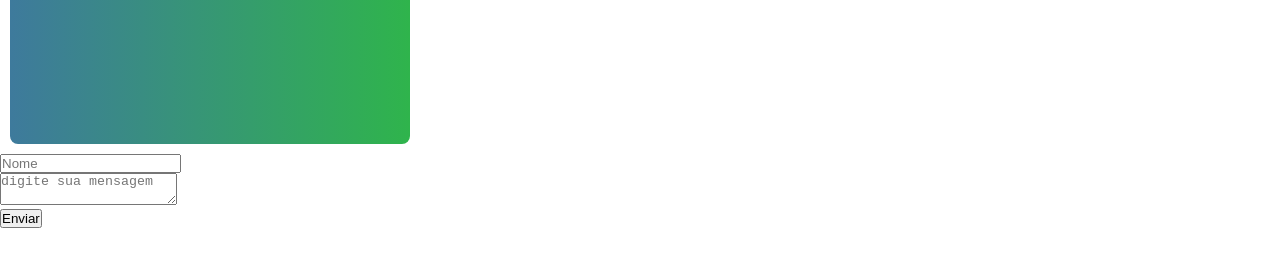
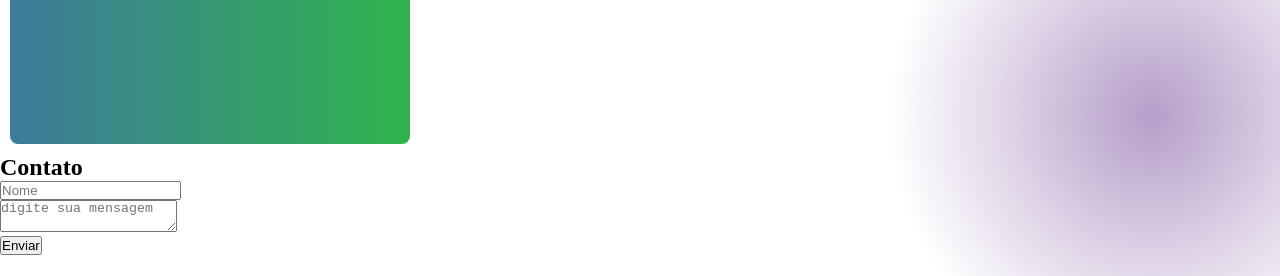
Before and after one commit to leandromacedosilva/pratichtmlcssjsvs001, a plain HTML site: page index.html in a window 1280 px wide. Shown: the part 524-800 px from the top of the page. Drawn offline with Linux system fonts and the light colour scheme.

Commit message:
update file styles.css and index.html

```diff
--- a/index.html
+++ b/index.html
@@ -8,6 +8,7 @@
   <link rel="stylesheet" href="styles.css">
 </head>
 <body>
+  <div class="particulas"></div>
   <header>
     <nav>
       <ul>
@@ -32,7 +33,9 @@
     <h1>Arroz Branco 1/5KG</h1>
     <p>Lorem ipsum dolor, sit amet consectetur adipisicing elit. Possimus, excepturi.</p>
   </div>
-  <div class="">
+
+  <section id="contatos" class="contatos">
+    <h2 class="contatos-titulo">Contato</h2>
     <form action="" id="formulario" class="formulario-contato">
       <div class="grupo-form">
         <input type="text" placeholder="Nome" class="campo-form" id="nome">
@@ -44,6 +47,6 @@
 
       <button type="submit" class="botao-form">Enviar</button>
     </form>
-  </div>
+  </section>
 </body>
 </html>
--- a/styles.css
+++ b/styles.css
@@ -1,6 +1,17 @@
 
 html {
   scroll-behavior: smooth;
+}
+
+.particulas {
+  position: fixed;
+  top: 0;
+  left: 0;
+  width: 100%;
+  height: 100%;
+  z-index: -1;
+  opacity: 0.5;
+  background: radial-gradient(circle at 10% 20%, #6b2e9c 0%, transparent 20%), radial-gradient(circle at 90% 80%, #6e3f94 0%, transparent 20%);
 }
 
 .box-1 {
@@ -116,3 +127,15 @@ header nav ul li a {
 .botao-form:hover {
   transform: translateY(-4px);
 }
+
+/*
+.propert01 {
+  display: grid;
+  grid-template-columns: repeat(auto-fit, minmax(300px, 1fr));
+  gap: 2rem;
+  max-width: 1200px;
+  magin: 0 auto;
+
+  backdrop-filter: blur(5px);
+}
+  */
```
